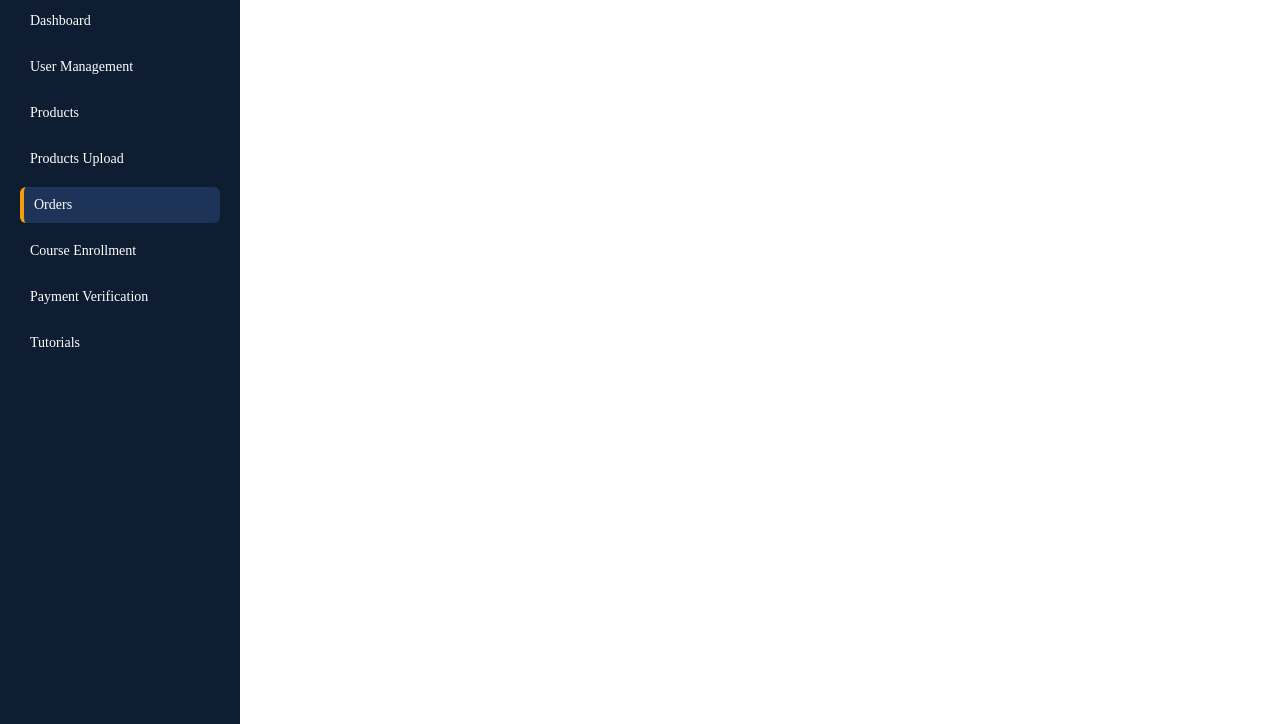
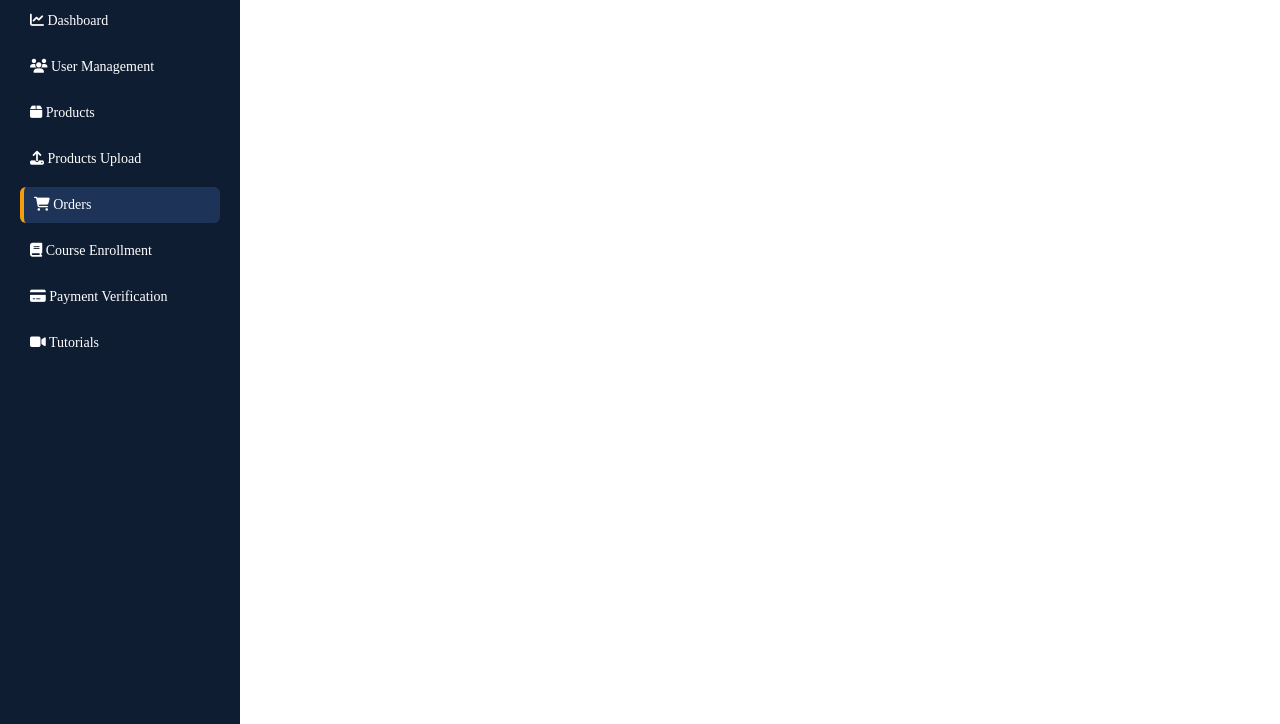
Before and after one commit to lauryn06/Admin-E-commerce, a plain HTML site: page Orders.html in a window 1280 px wide. Shown: the part 76-800 px from the top of the page. Drawn offline with Linux system fonts and the light colour scheme.

Commit message:
added font awsome link to all the html files

```diff
--- a/Orders.html
+++ b/Orders.html
@@ -3,6 +3,7 @@
 <head>
   <meta charset="UTF-8">
   <title>Admin Dashboard</title>
+  <link rel="stylesheet" href="https://cdnjs.cloudflare.com/ajax/libs/font-awesome/6.5.0/css/all.min.css" />
   <link rel="stylesheet" href="style.css">
 </head>
 <body>
```
Also changed, not shown: Course Enrollment.html (+1 -0 lines), Product Upload.html (+1 -0 lines), Products.html (+1 -0 lines), User-management.html (+1 -0 lines), dashboard.html (+1 -0 lines), index.html (+1 -1 lines), payment.html (+1 -0 lines), tutorials.html (+2 -1 lines).
